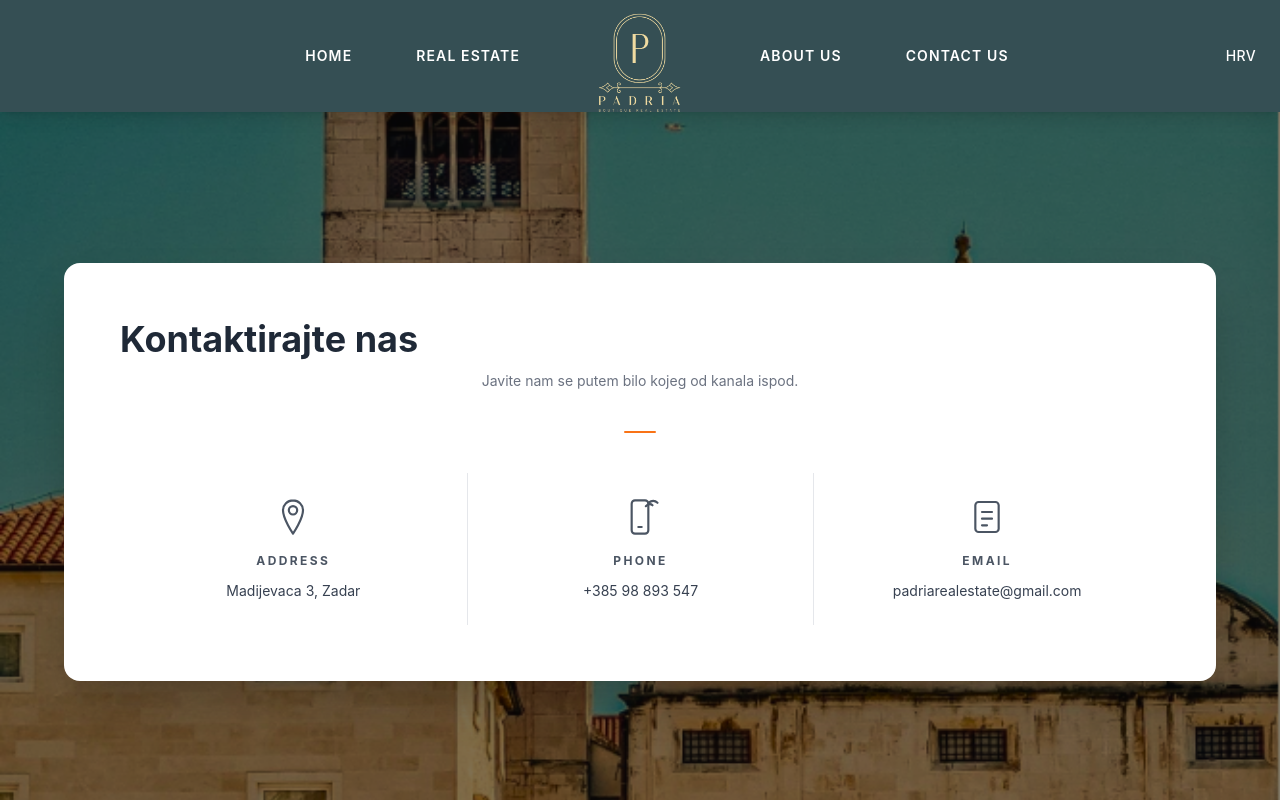
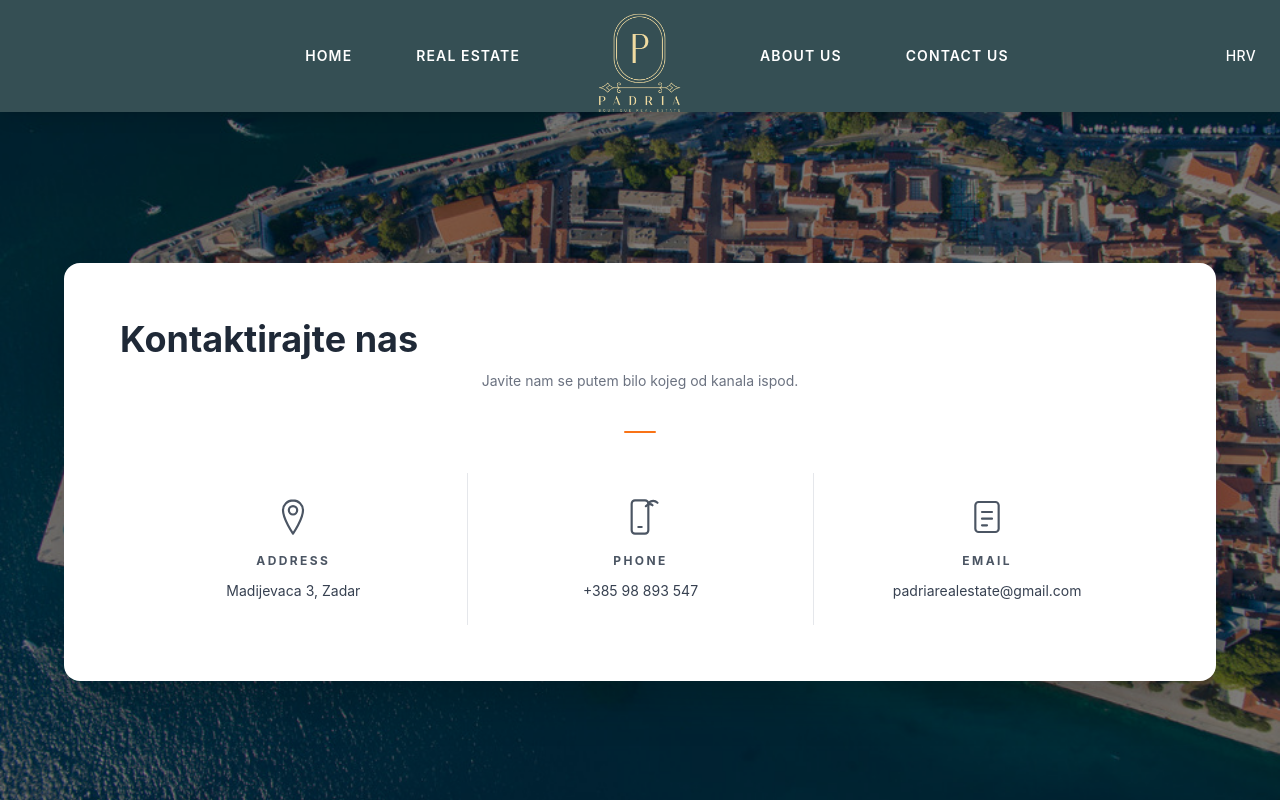
Before and after one commit to evaKnezevic1/Padria_frontend, a Next.js app: page /public/contact in a window 1280 px wide. Built offline with nearby package versions, Linux system fonts and the light colour scheme; no server answers.

Commit message:
changed bacground images in about us and contact us page

```diff
--- a/app/public/about/page.tsx
+++ b/app/public/about/page.tsx
@@ -7,9 +7,9 @@ import { useLanguage } from '@/context/LanguageContext';
 import apiClient from '@/utils/apiClient';
 
 const heroImages = [
-  '/images/hero_images/background2.png',
+  '/images/hero_images/zadar3.jpg',
   '/images/hero_images/fosa.png',
-  '/images/hero_images/zadric.jpg',
+  '/images/hero_images/005.jpg',
   '/images/hero_images/donat.png',
 ];
 
--- a/app/public/contact/page.tsx
+++ b/app/public/contact/page.tsx
@@ -44,9 +44,9 @@ interface ContactContent {
 }
 
 const heroImages = [
-  '/images/hero_images/background2.png',
+  '/images/hero_images/zadar3.jpg',
   '/images/hero_images/fosa.png',
-  '/images/hero_images/zadric.jpg',
+  '/images/hero_images/005.jpg',
   '/images/hero_images/donat.png',
 ];
 
```
